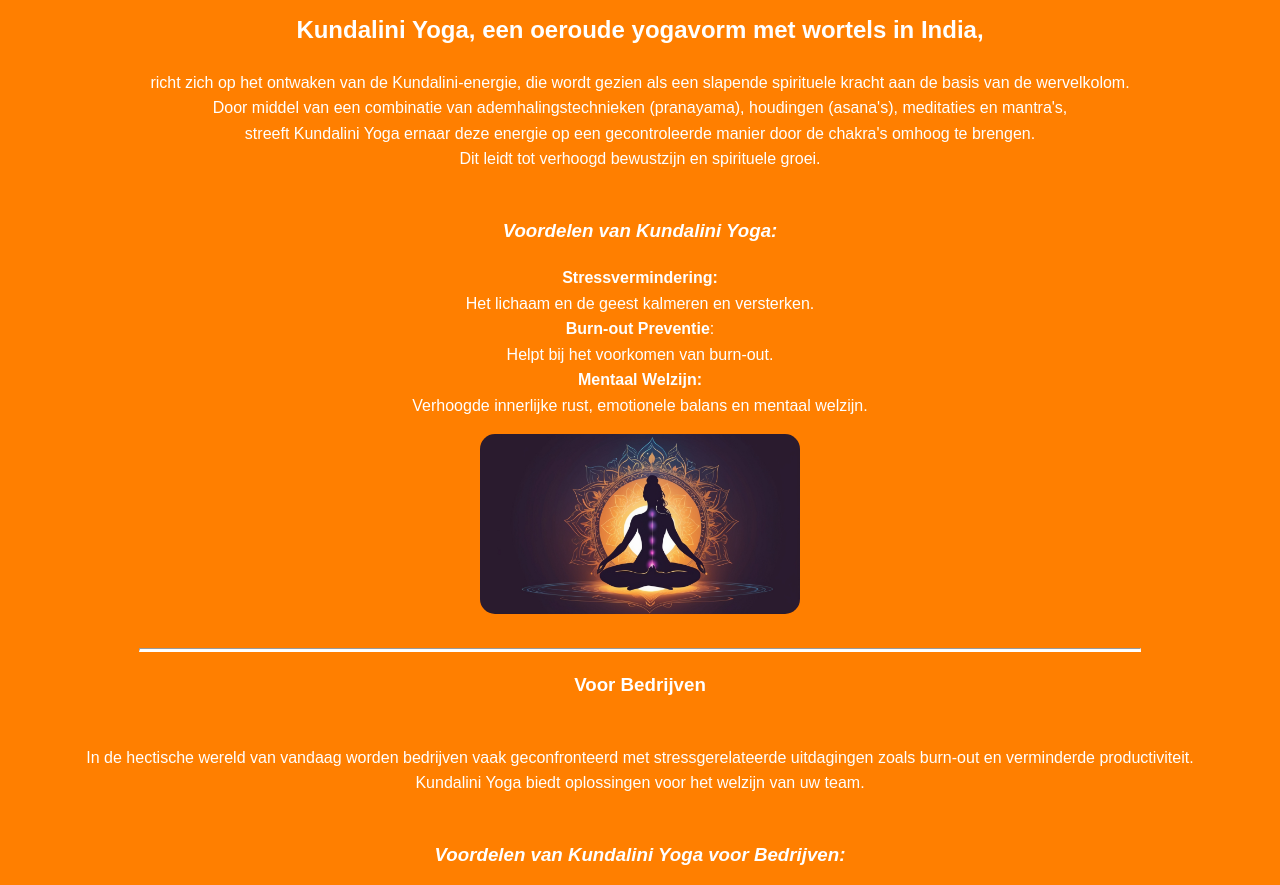
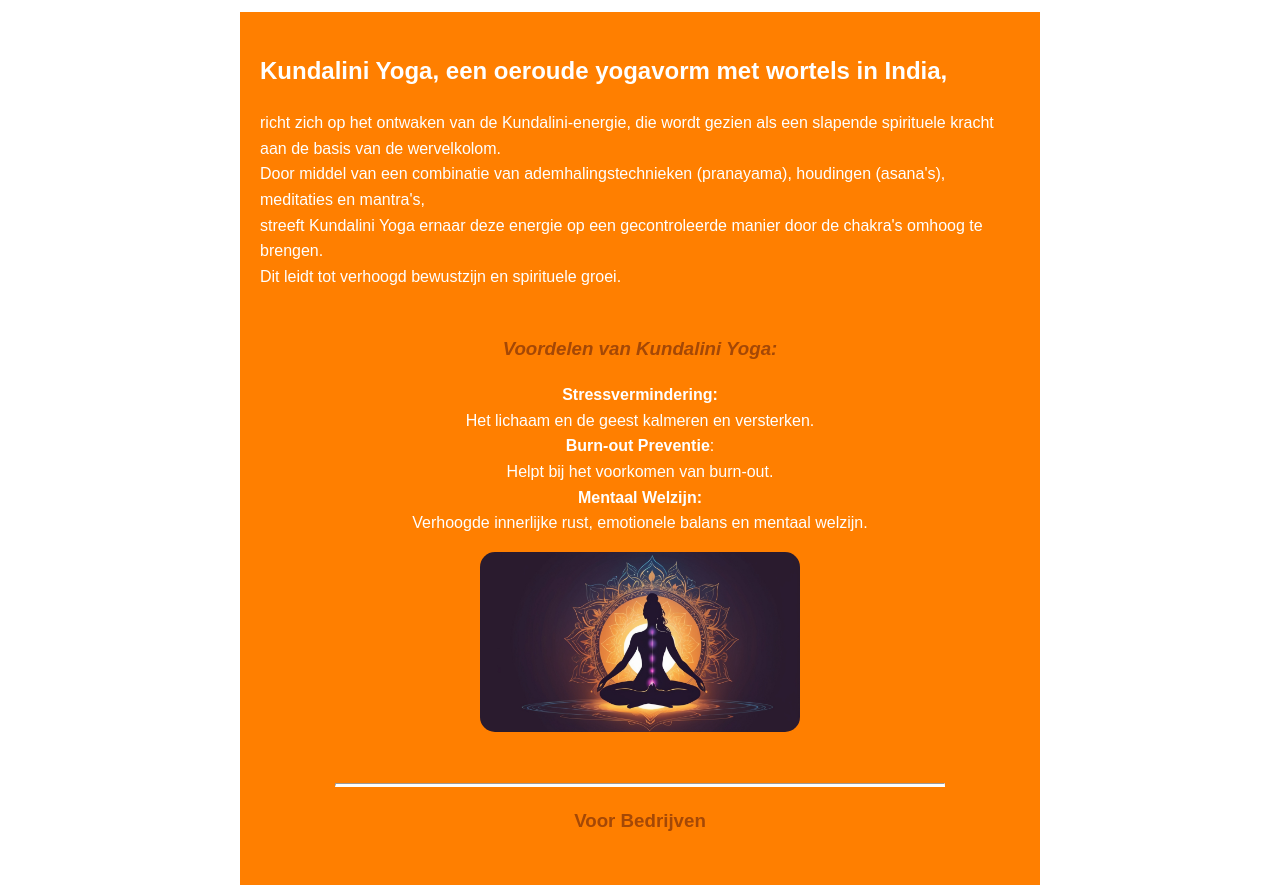
Before and after one commit to Kimberleyvm/bachan-shiva, a plain HTML site: page index.html in a window 1280 px wide. Shown: the part 693-1578 px from the top of the page. Drawn offline with Linux system fonts and the light colour scheme.

Commit message:
Update styles.css

```diff
--- a/styles.css
+++ b/styles.css
@@ -58,6 +58,9 @@ body {
     background-color: rgba(255, 255, 255, 0.2); /* Transparante achtergrond bij hover */
     border-radius: 5px;
 }
+h1{
+    text-align: center;
+}
 
 /* Logo Stijlen */
 .logo-container {
@@ -95,14 +98,32 @@ body {
 }
 
 #diensten, #home, #contact, #over {
-    text-align: center;
-    padding: 15px;
+    max-width: 800px; /* Max breedte voor grotere schermen */
+    margin: 0 auto; /* Centreert de container */
+    padding: 20px; /* Voeg wat padding toe zodat de tekst niet tegen de rand plakt */
+    text-align: left; /* Tekst links uitlijnen */
+    box-sizing: border-box; /* Zorgt ervoor dat padding binnen de breedte wordt berekend */
 }
 
+/* Responsiveness: Voor kleinere schermen */
+@media (max-width: 768px) {
+    .text-container {
+        max-width: 90%; /* Maakt de tekstcontainer flexibeler op kleinere schermen */
+        padding: 15px; /* Iets minder padding voor mobiel */
+    }
+}
+.title, ol, li{
+    text-align: center;
+}
+.title{
+    color:#a44806
+}
 .text-pic{
     max-width: 80%;
     height: 180px;
     border-radius: 15px;
+    display: block; /* Maakt de afbeelding een block-element */
+    margin: 0 auto; /* Centreert de afbeelding horizontaal */
 }
 
 ol {
```
